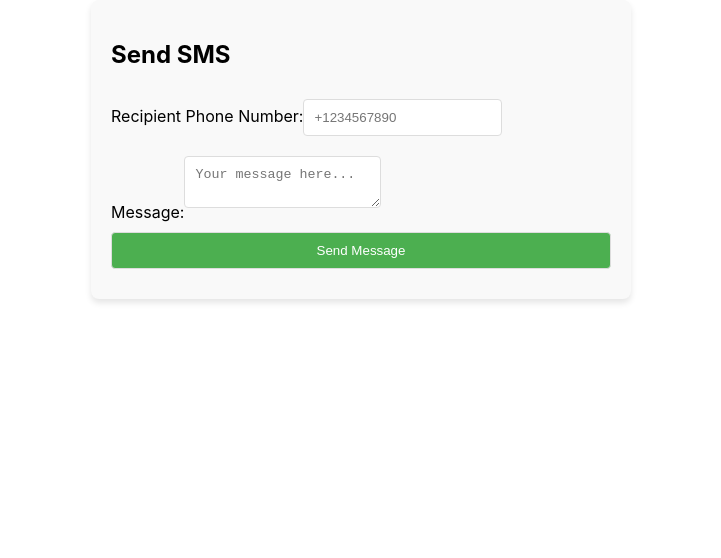
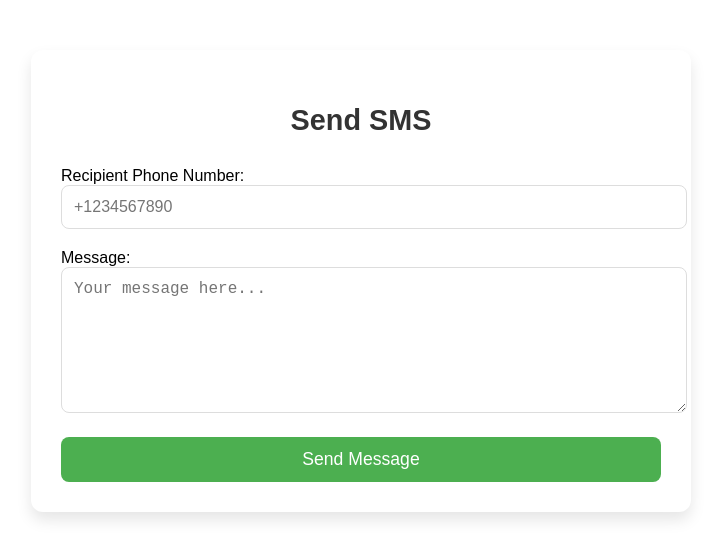
Before and after one commit to HarshadaSYadav/Send_Msg_Using_Twilio, a React (Create React App) app in the folder frontend/: page / in a window 1280 px wide. Shown: the top 558 px of the page, without its empty margins (279-1000 px from the left). Built offline with nearby package versions, Linux system fonts and the light colour scheme.

Commit message:
Update SendMessage.css

```diff
--- a/frontend/src/SendMessage.css
+++ b/frontend/src/SendMessage.css
@@ -1,36 +1,57 @@
 /* SendMessage.css */
 .send-message-container {
-  padding: 20px;
-  max-width: 500px;
-  margin: 0 auto;
-  background-color: #f9f9f9;
-  border-radius: 8px;
-  box-shadow: 0 4px 6px rgba(0, 0, 0, 0.1);
+  padding: 30px;
+  max-width: 600px;
+  margin: 50px auto;
+  background-color: #fff;
+  border-radius: 12px;
+  box-shadow: 0 8px 15px rgba(0, 0, 0, 0.1);
+  font-family: 'Arial', sans-serif;
 }
 
 .send-message-container h2 {
-  font-size: 1.5rem;
-  margin-bottom: 20px;
+  font-size: 1.8rem;
+  font-weight: 600;
+  margin-bottom: 30px;
+  text-align: center;
+  color: #333;
 }
 
 .send-message-container form {
   display: flex;
   flex-direction: column;
+  gap: 20px;
 }
 
 .send-message-container input,
-.send-message-container textarea,
-.send-message-container button {
-  margin: 10px 0;
-  padding: 10px;
+.send-message-container textarea {
+  padding: 12px;
+  font-size: 1rem;
   border: 1px solid #ddd;
-  border-radius: 4px;
+  border-radius: 8px;
+  transition: all 0.3s ease;
+}
+
+.send-message-container input:focus,
+.send-message-container textarea:focus {
+  border-color: #4caf50;
+  outline: none;
+}
+
+.send-message-container textarea {
+  resize: vertical;
+  min-height: 120px;
 }
 
 .send-message-container button {
+  padding: 12px 20px;
+  font-size: 1.1rem;
   background-color: #4caf50;
   color: white;
+  border: none;
+  border-radius: 8px;
   cursor: pointer;
+  transition: background-color 0.3s ease;
 }
 
 .send-message-container button:hover {
@@ -39,5 +60,14 @@
 
 .send-message-container p {
   margin-top: 20px;
-  font-weight: bold;
+  font-size: 1rem;
+  font-weight: 500;
+  color: #333;
+  text-align: center;
 }
+
+.send-message-container input,
+.send-message-container textarea,
+.send-message-container button {
+  width: 100%;
+}
```
